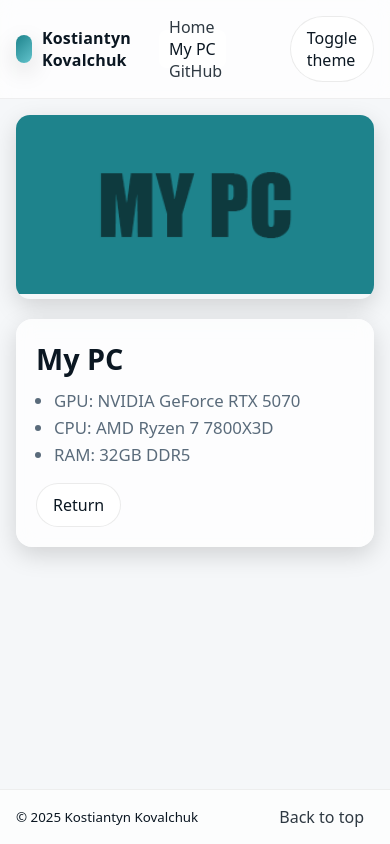
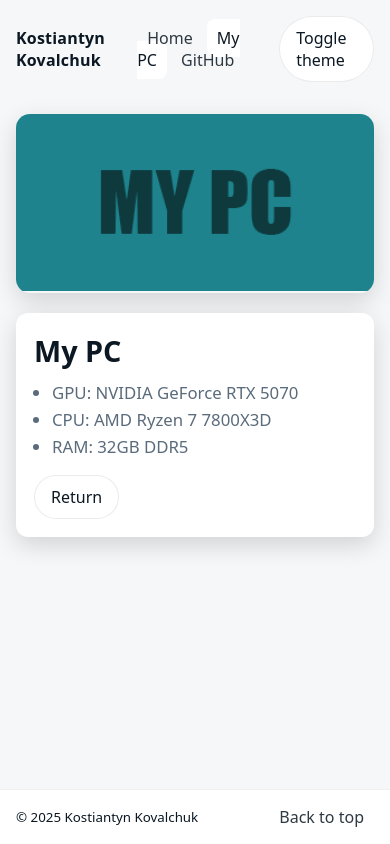
Before and after one commit to xmkos/biography.github.io, a plain HTML site: page mypc/index.html in a window 390 px wide. Drawn offline with Linux system fonts and the light colour scheme.

Commit message:
fix(theme): explicit light class and simpler layout; chore: subtle image animation; simplify header; a11y tweaks

```diff
--- a/assets/css/styles.css
+++ b/assets/css/styles.css
@@ -4,8 +4,8 @@
   --text: #0b1722;
   --muted: #5a6b7b;
   --primary: #1e838c;
-  --surface: rgba(255, 255, 255, 0.75);
-  --surface-strong: rgba(255, 255, 255, 0.95);
+  --surface: #ffffff;
+  --surface-strong: #ffffff;
   --shadow: 0 8px 24px rgba(0, 0, 0, 0.15);
 }
 
@@ -30,6 +30,17 @@ body.theme-dark {
   --surface: rgba(16, 30, 38, 0.6);
   --surface-strong: rgba(16, 30, 38, 0.85);
   --shadow: 0 8px 32px rgba(0, 0, 0, 0.45);
+}
+
+/* Explicit light theme to override prefers-color-scheme:dark when toggled */
+body.theme-light {
+  --bg: #f5f7f9;
+  --text: #0b1722;
+  --muted: #5a6b7b;
+  --primary: #1e838c;
+  --surface: #ffffff;
+  --surface-strong: #ffffff;
+  --shadow: 0 8px 24px rgba(0, 0, 0, 0.15);
 }
 
 /* Global reset */
@@ -62,14 +73,7 @@ img { max-width: 100%; height: auto; }
 }
 
 /* Header */
-header {
-  position: sticky;
-  top: 0;
-  z-index: 10;
-  backdrop-filter: blur(10px);
-  background: var(--surface);
-  border-bottom: 1px solid rgba(0,0,0,0.06);
-}
+header { background: transparent; }
 
 .nav {
   display: flex;
@@ -85,13 +89,7 @@ header {
   letter-spacing: .2px;
 }
 
-.brand-badge {
-  width: 28px;
-  height: 28px;
-  border-radius: 8px;
-  background: linear-gradient(135deg, var(--primary), #62c3cc);
-  box-shadow: var(--shadow);
-}
+.brand-badge { display: none; }
 
 nav a {
   color: var(--text);
@@ -135,18 +133,19 @@ nav a[aria-current="page"] { background: var(--surface-strong); opacity: 1; }
   .hero { grid-template-columns: 1.1fr 1fr; }
 }
 
-.card {
-  background: var(--surface);
-  backdrop-filter: blur(10px);
-  border-radius: 16px;
-  box-shadow: var(--shadow);
-  padding: 20px;
-}
+.card { background: var(--surface); border-radius: 12px; box-shadow: var(--shadow); padding: 18px; }
 
 .hero-img {
   border-radius: 14px;
   overflow: hidden;
   box-shadow: var(--shadow);
+}
+
+.hero-img img { display: block; width: 100%; height: auto; animation: float 12s ease-in-out infinite alternate; }
+
+@keyframes float {
+  from { transform: translateY(0); }
+  to { transform: translateY(-6px); }
 }
 
 .title {
--- a/assets/js/main.js
+++ b/assets/js/main.js
@@ -5,6 +5,7 @@
 
   function applyTheme(theme) {
     document.body.classList.toggle('theme-dark', theme === 'dark');
+    document.body.classList.toggle('theme-light', theme === 'light');
     const btn = document.querySelector('#theme-toggle');
     if (btn) btn.setAttribute('aria-pressed', theme === 'dark' ? 'true' : 'false');
   }
--- a/mypc/index.html
+++ b/mypc/index.html
@@ -19,20 +19,14 @@
   <body id="top">
     <div class="site-wrap">
       <a class="visually-hidden" href="#main">Skip to content</a>
-      <header>
-        <div class="container nav">
-          <div class="brand" aria-label="Site brand">
-            <span class="brand-badge" aria-hidden="true"></span>
-            <span>Kostiantyn Kovalchuk</span>
-          </div>
-          <nav aria-label="Primary">
-            <a href="../">Home</a>
-            <a href="./" aria-current="page">My PC</a>
-            <a href="https://github.com/xmkos" target="_blank" rel="noopener">GitHub</a>
-          </nav>
-          <div class="spacer"></div>
-          <a id="theme-toggle" class="btn" href="#" role="button" aria-pressed="false" aria-label="Toggle theme">Toggle theme</a>
-        </div>
+      <header class="container nav" style="justify-content: space-between;">
+        <div class="brand" aria-label="Site brand">Kostiantyn Kovalchuk</div>
+        <nav aria-label="Primary">
+          <a href="../">Home</a>
+          <a href="./" aria-current="page">My PC</a>
+          <a href="https://github.com/xmkos" target="_blank" rel="noopener">GitHub</a>
+        </nav>
+        <a id="theme-toggle" class="btn" href="#" role="button" aria-pressed="false" aria-live="polite" aria-label="Toggle theme">Toggle theme</a>
       </header>
 
       <main id="main" class="container">
```
Also changed, not shown: index.html (+4 -12 lines).
